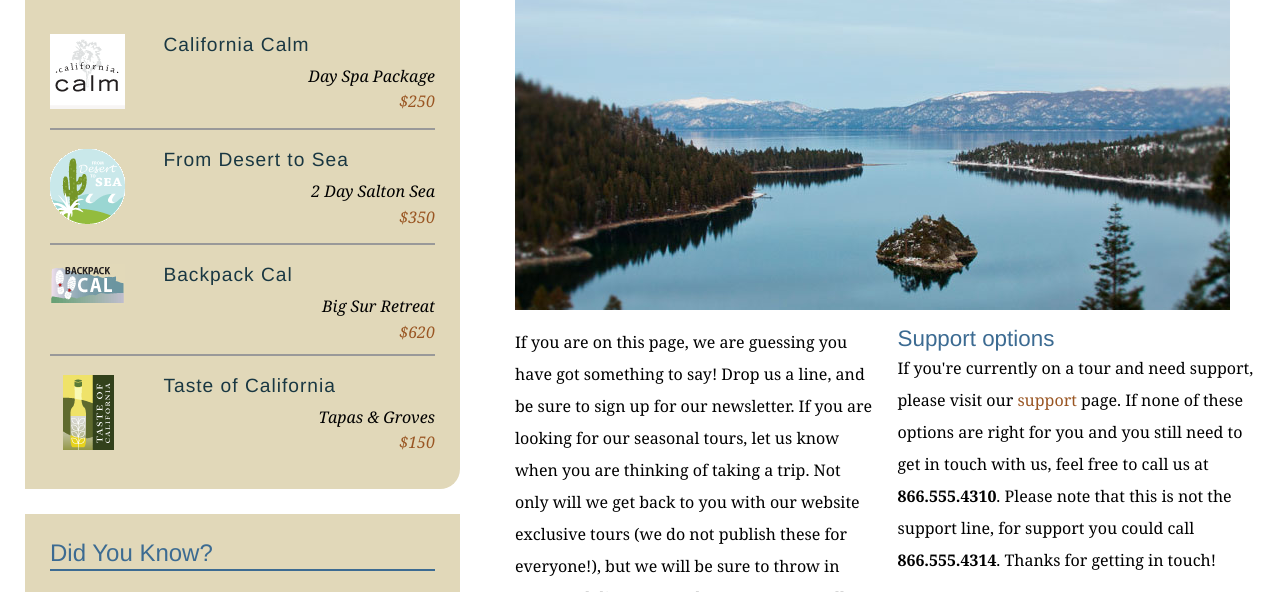
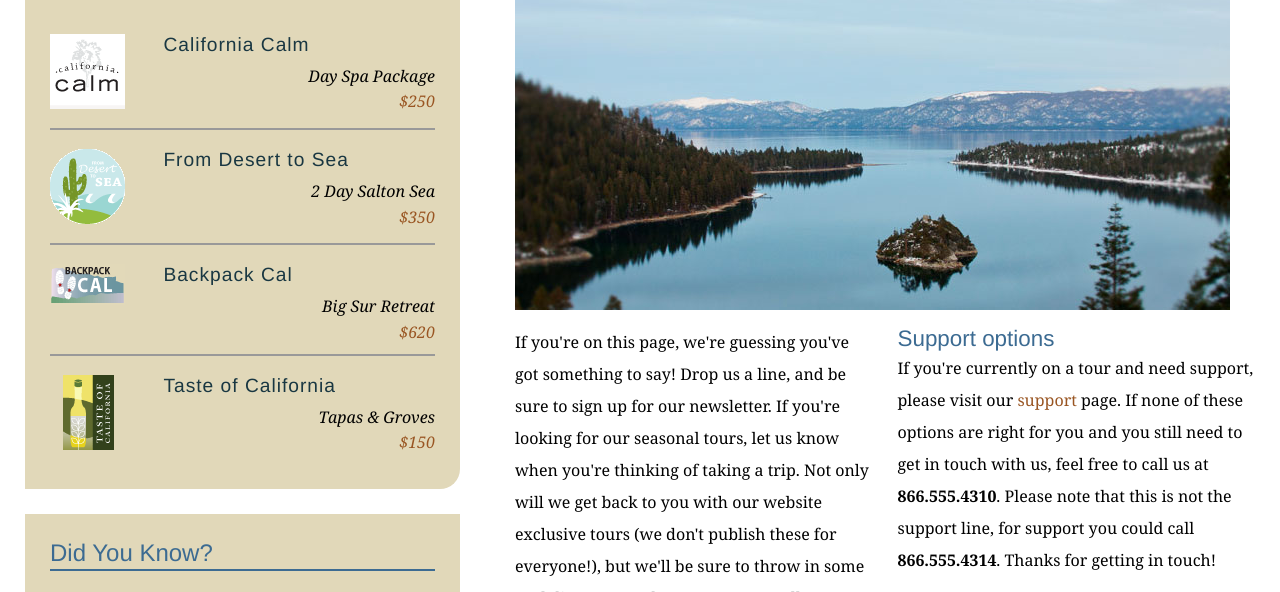
Before and after one commit to WangG96/explore_california, a plain HTML site: page contact.html in a window 1280 px wide. Shown: the part 342-934 px from the top of the page. Drawn offline with Linux system fonts and the light colour scheme.

Commit message:
Did a mixed reset and decided nah

```diff
--- a/contact.html
+++ b/contact.html
@@ -70,10 +70,10 @@
         <h1>Get in touch</h1>
         <img src="assets/images/emerald_bay.jpg" alt="Beautiful Lake Tahoe" class="articleImage" />
         <div class="multiCol">
-          <p>If you are on this page, we are guessing you have got something to say! Drop us a line, and be sure to sign up for
-            our newsletter. If you are looking for our seasonal tours, let us know when you are thinking of taking a trip.
-            Not only will we get back to you with our website exclusive tours (we do not publish these for everyone!), but
-            we will be sure to throw in some cool discounts and tour extras as well.</p>
+          <p>If you're on this page, we're guessing you've got something to say! Drop us a line, and be sure to sign up for
+            our newsletter. If you're looking for our seasonal tours, let us know when you're thinking of taking a trip.
+            Not only will we get back to you with our website exclusive tours (we don't publish these for everyone!), but
+            we'll be sure to throw in some cool discounts and tour extras as well.</p>
 
           <h2>Support options</h2>
           <p>If you're currently on a tour and need support, please visit our <a href="support.html">support</a> page. If none
```
Also changed, not shown: resources.html (+3 -3 lines).
